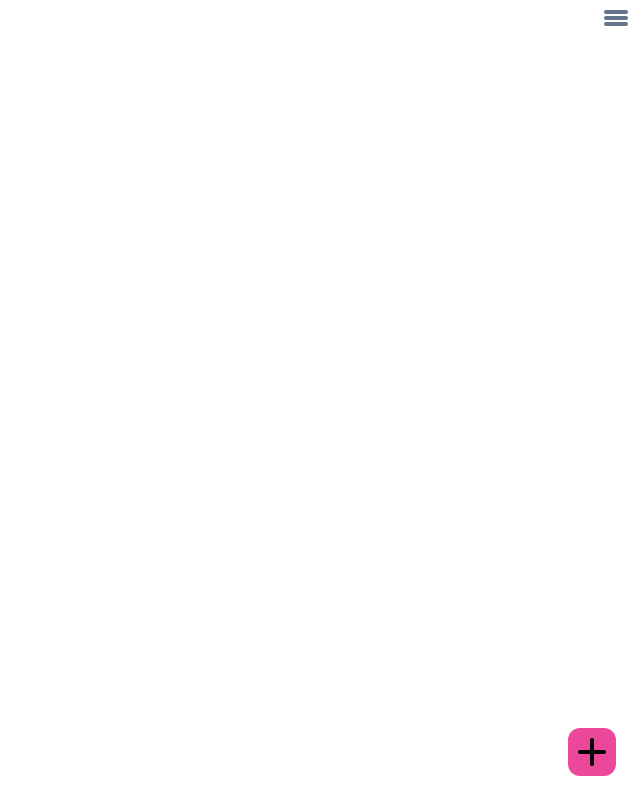
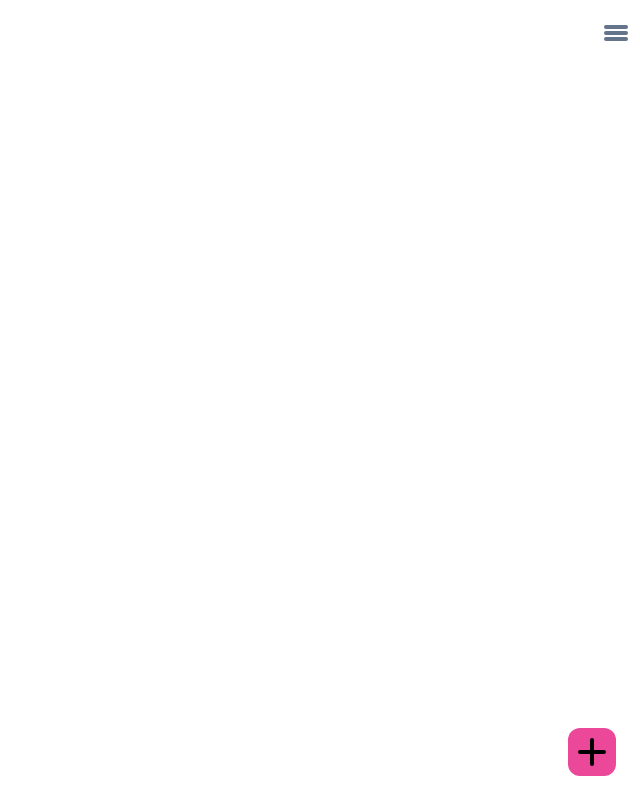
Before and after one commit to JolloDede/MealPlaning, a SvelteKit app: page /home/dashboard/menu in a window 1280 px wide. Shown: the whole page, without its empty margins (640-1280 px from the left). Built offline with nearby package versions, Linux system fonts and the light colour scheme.

Commit message:
style: navbar und header

```diff
--- a/src/routes/home/+layout.svelte
+++ b/src/routes/home/+layout.svelte
@@ -8,39 +8,39 @@
 	let { children } = $props();
 
 	afterNavigate(() => {
-		isOpen = false;
+		// isOpen = false;
 	});
 </script>
 
-<div class="max-h-screen">
-	<header class="ham">
-		<div class="flex flex-row px-3 py-3">
+<div class="flex max-h-screen flex-col">
+	<header class=" ham flex items-center">
+		<div class="flex w-full flex-row px-3 align-middle">
 			<!-- svelte-ignore a11y_missing_content -->
 			<h1 class="flex-grow"></h1>
-			<Hamburger class="justify-self-end" bind:isOpen />
+			<Hamburger class="justify-self-end align-middle" bind:isOpen />
 		</div>
 	</header>
 
-	<main>
-		{@render children()}
-	</main>
-
 	<!-- This has to be here else the arrows of the children display over it ! -->
 	<div
-		class="pos absolute left-0 h-5/6 w-full bg-slate-300 transition-all duration-300 {isOpen
+		class="pos absolute left-0 z-50 w-full bg-slate-300 transition-all duration-300 {isOpen
 			? ''
 			: '-translate-x-full'}"
 	>
 		<Navbar />
 	</div>
+
+	<main class="overflow-y-auto mt-2">
+		{@render children()}
+	</main>
 </div>
 
 <style>
 	.pos {
-		top: calc(100% / 12);
-		height: calc(100% / 12 * 11);
+		top: calc(100vh / 12);
+		height: calc(100vh / 12 * 11);
 	}
 	.ham {
-		height: calc(100% / 12);
+		height: calc(100vh / 12);
 	}
 </style>
```
Also changed, not shown: 1 other file (tests, documents, lock files or other folders).
